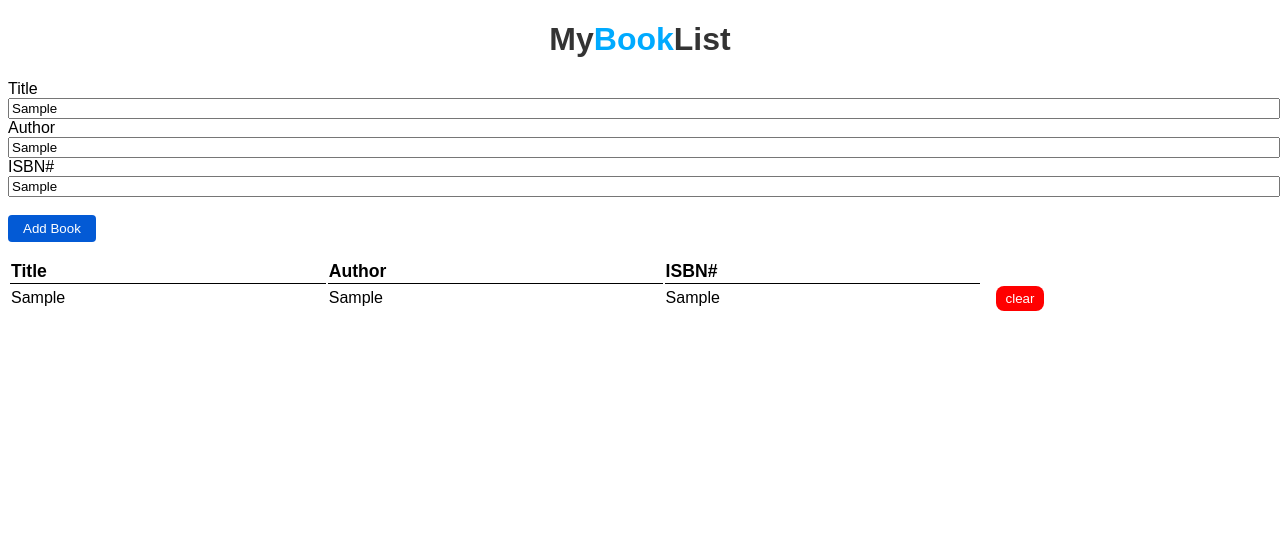
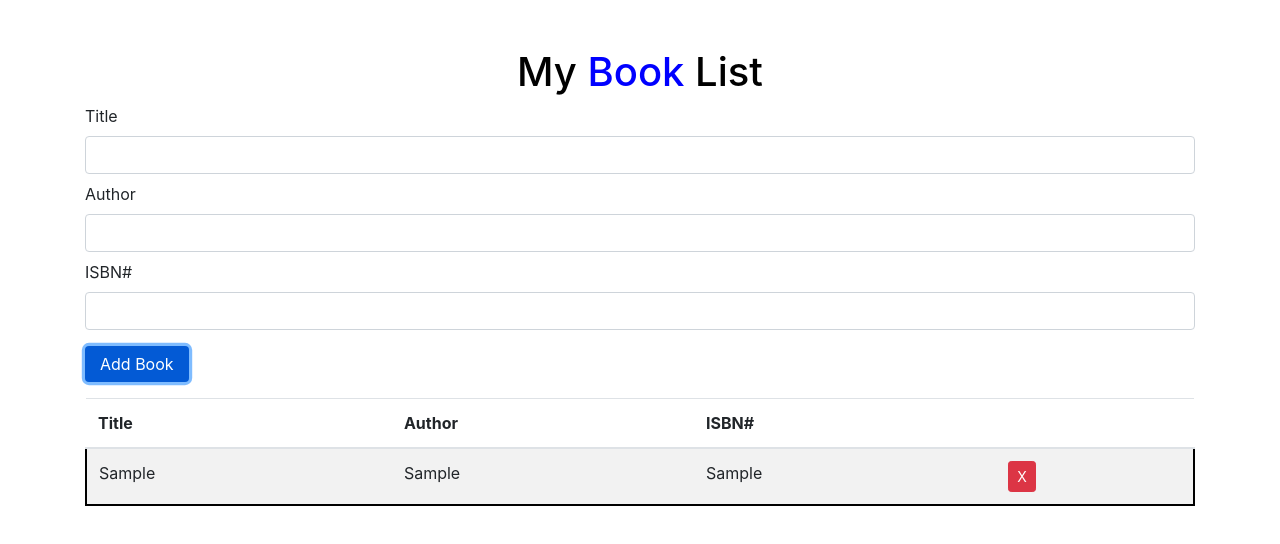
Before and after one commit to acciojob/book-list-KausarKhan-2002, a website: page main.html in a window 1280 px wide. Both pictures are taken after typing "Sample", "Sample", "Sample" into the empty fields and a click on the button "Add Book". Drawn offline with nearby package versions, Linux system fonts and the light colour scheme.

Commit message:
created a submission

```diff
--- a/main.html
+++ b/main.html
@@ -4,38 +4,44 @@
 
 <head>
 	<link rel="stylesheet" href="styles.css">
+	<link rel="stylesheet" href="https://maxcdn.bootstrapcdn.com/bootstrap/4.0.0/css/bootstrap.min.css">
 </head>
 
 <body>
 	<!-- the entire body must be written by student -->
-	    <h1>My<span>Book</span>List</h1>
+	    <div class="container mt-5">
+        <h1 class="text-center">
+            <span style="color: black;">My</span>
+            <span style="color: blue;">Book</span>
+            <span style="color: black;">List</span>
+        </h1>
 
+        <!-- Form to add book -->
         <div class="form-group">
-        <form>
             <label for="title">Title</label>
-        <input type="text" id="title">
+            <input type="text" id="title" class="form-control mb-2">
 
             <label for="author">Author</label>
-        <input type="text" id="author">
+            <input type="text" id="author" class="form-control mb-2">
 
             <label for="isbn">ISBN#</label>
-        <input type="text" id="isbn">
-        <br>
-        <button id="submit">Add Book</button>
-		</form>
+            <input type="text" id="isbn" class="form-control mb-2">
+
+            <button id="submit" class="btn btn-primary mt-2">Add Book</button>
         </div>
 
-    <table class="table table-striped">
+        <!-- Table to display book list -->
+        <table class="table table-striped mt-3">
             <thead>
                 <tr>
-				<td>Title</td>
-                <td>Author</td>
-                <td>ISBN#</td>
+                    <th>Title</th>
+                    <th>Author</th>
+                    <th>ISBN#</th>
+                    <th></th>
                 </tr>
             </thead>
-
             <tbody id="book-list">
-            <!-- Books list data.... -->
+                <!-- Dynamic rows will be added here -->
             </tbody>
         </table>
 
--- a/script.js
+++ b/script.js
@@ -1,47 +1,46 @@
 //your JS code here. If required.
 
-let title = document.getElementById("title");
-let author = document.getElementById("author");
-let isbn = document.getElementById("isbn");
-let submit = document.getElementById("submit");
-let bookList = document.getElementById("book-list");
+document.getElementById('submit').addEventListener('click', addBook);
 
-const createBookList = (e) => {
-	e.preventDefault()
-  let tr = document.createElement("tr");
-  let tdTitle = document.createElement("td");
-  let tdAuthor = document.createElement("td");
-  let tdIsbn = document.createElement("td");
-  let removeRow = document.createElement("td");
-  let removeButton = document.createElement("button");
-  // removeButton.innerHTML = "&#10005;"
-	removeButton.innerHTML = "clear"
-  removeButton.classList.add("delete");
-  console.log(removeButton);
+function addBook(e) {
+    e.preventDefault();
 
+    // Get values from input fields
+    const title = document.getElementById('title').value.trim();
+    const author = document.getElementById('author').value.trim();
+    const isbn = document.getElementById('isbn').value.trim();
 
-  tdTitle.innerHTML = title.value;
-  tdAuthor.innerHTML = author.value;
-  tdIsbn.innerHTML = isbn.value;
-//   removeRow.innerHTML = removeButton;
+    if (title === '' || author === '' || isbn === '') {
+        alert('Please fill in all fields');
+        return;
+    }
 
-  tr.appendChild(tdTitle);
-  tr.appendChild(tdAuthor);
-  tr.appendChild(tdIsbn);
-  tr.appendChild(removeRow);
-  tr.appendChild(removeButton)
+    // Create a new row
+    const row = document.createElement('tr');
 
-  bookList.appendChild(tr);
+    // Create cells and append data
+    row.innerHTML = `
+        <td>${title}</td>
+        <td>${author}</td>
+        <td>${isbn}</td>
+        <td><button class="btn btn-danger btn-sm delete">X</button></td>
+    `;
 
-  // To remove a table row
-  let deleteMe = document.querySelectorAll(".delete");
-  deleteMe.forEach((ele) => {
-    ele.addEventListener("click", () => {
-      ele.parentElement.remove();
-    });
-  });
-  console.log(deleteMe);
+    // Add row to table body
+    document.getElementById('book-list').appendChild(row);
 
+    // Clear the form fields
+    document.getElementById('title').value = '';
+    document.getElementById('author').value = '';
+    document.getElementById('isbn').value = '';
+}
+
+// Event listener for delete button with event delegation
+document.getElementById('book-list').onclick = function(e) {
+    if (e.target.classList.contains('delete')) {
+        // Confirm only once for each delete action
+        if (confirm('Are you sure you want to delete this book?')) {
+            e.target.closest('tr').remove();
+        }
+    }
 };
-
-submit.addEventListener("click", createBookList);
```
Lines whose indentation alone changed are shown as unchanged.
